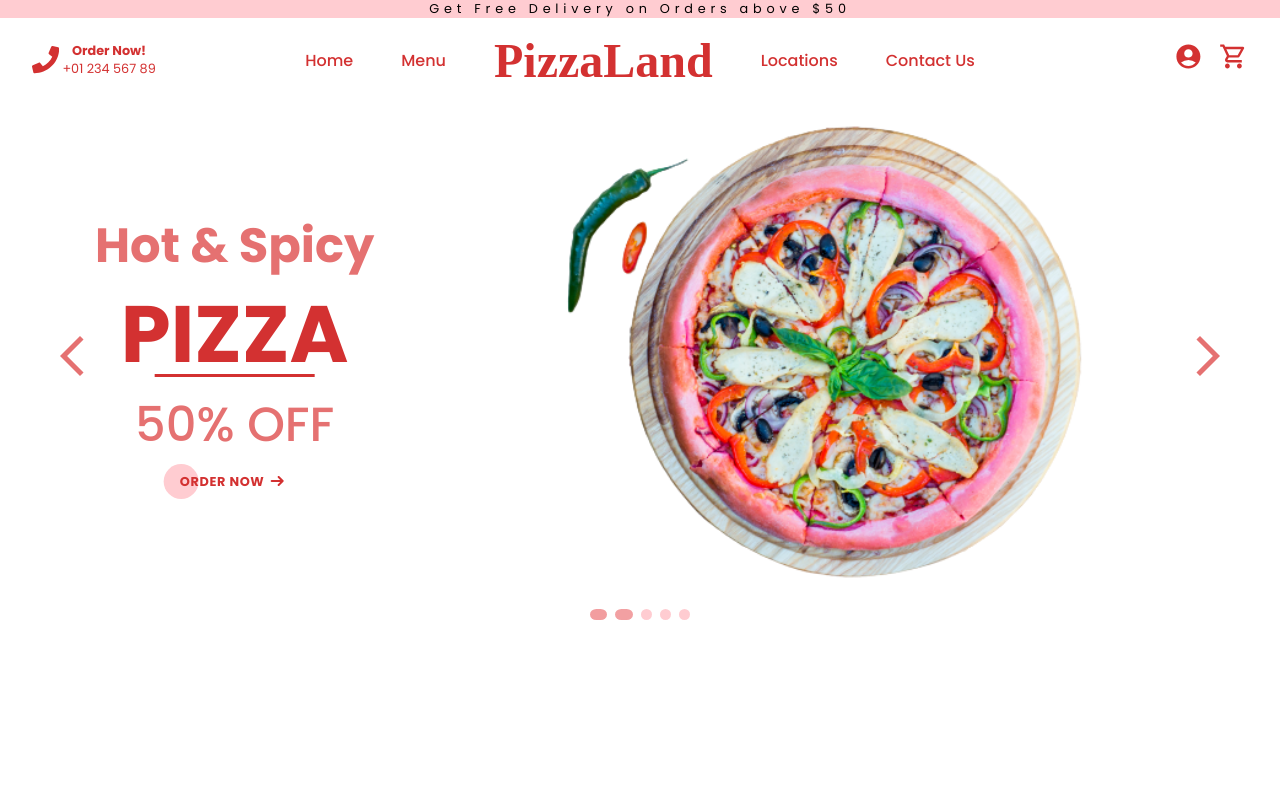
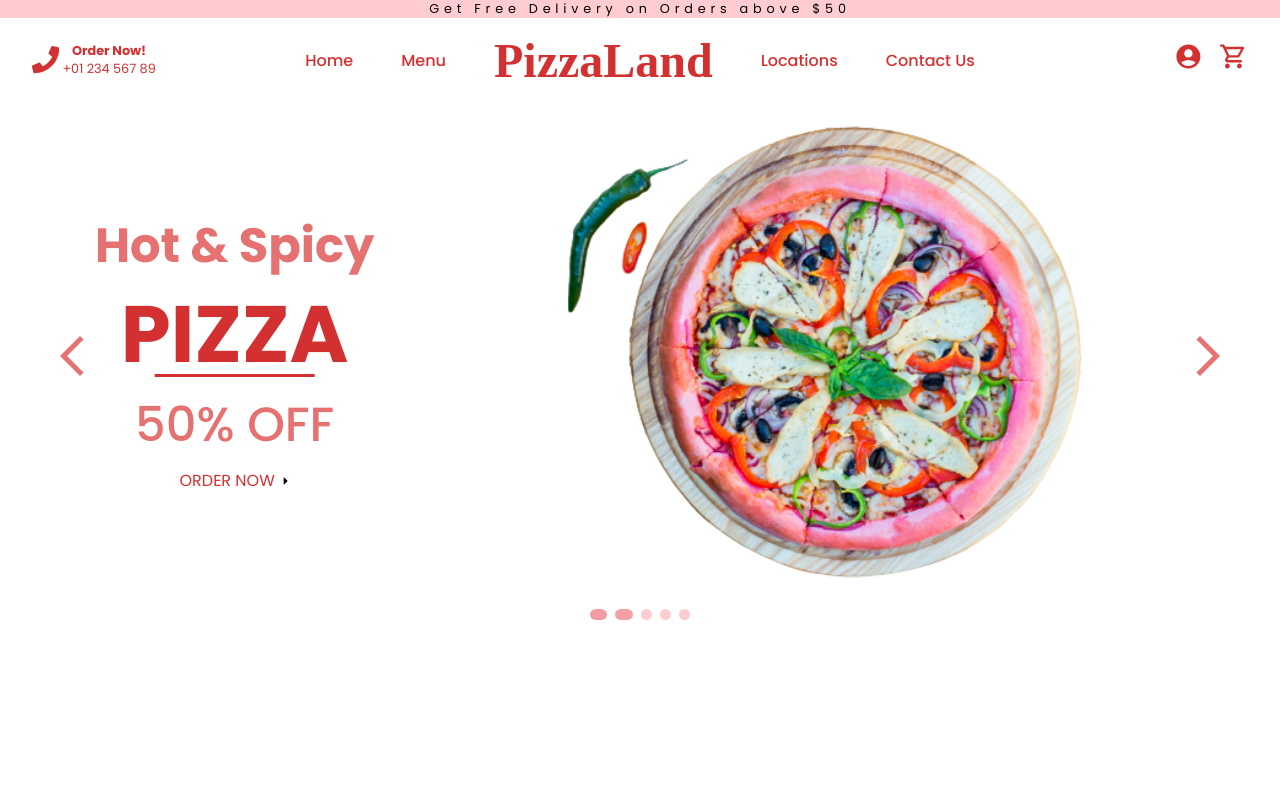
Before and after one commit to zeetaen1989/pizza-delivery, a Next.js app: page / in a window 1280 px wide. Shown: the top 800 px of the page. Built offline with nearby package versions, Linux system fonts and the light colour scheme; no server answers; the database is empty; a web font is replaced by a local one.

Commit message:
feat: classname modified

```diff
--- a/components/elements/OrderBtn/OrderBtn.jsx
+++ b/components/elements/OrderBtn/OrderBtn.jsx
@@ -4,7 +4,7 @@ import styles from "./OrderBtn.module.scss";
 const OrderBtn = ({ text }) => {
   return (
     <Link href="/menu" passHref>
-      <a className={styles.btn__order}>
+      <a className={styles.btn}>
         <span className={styles.text}>{text}</span>
         <svg viewBox="0 0 13 10" height="10px" width="15px">
           <path d="M1,5 L11,5"></path>
```
